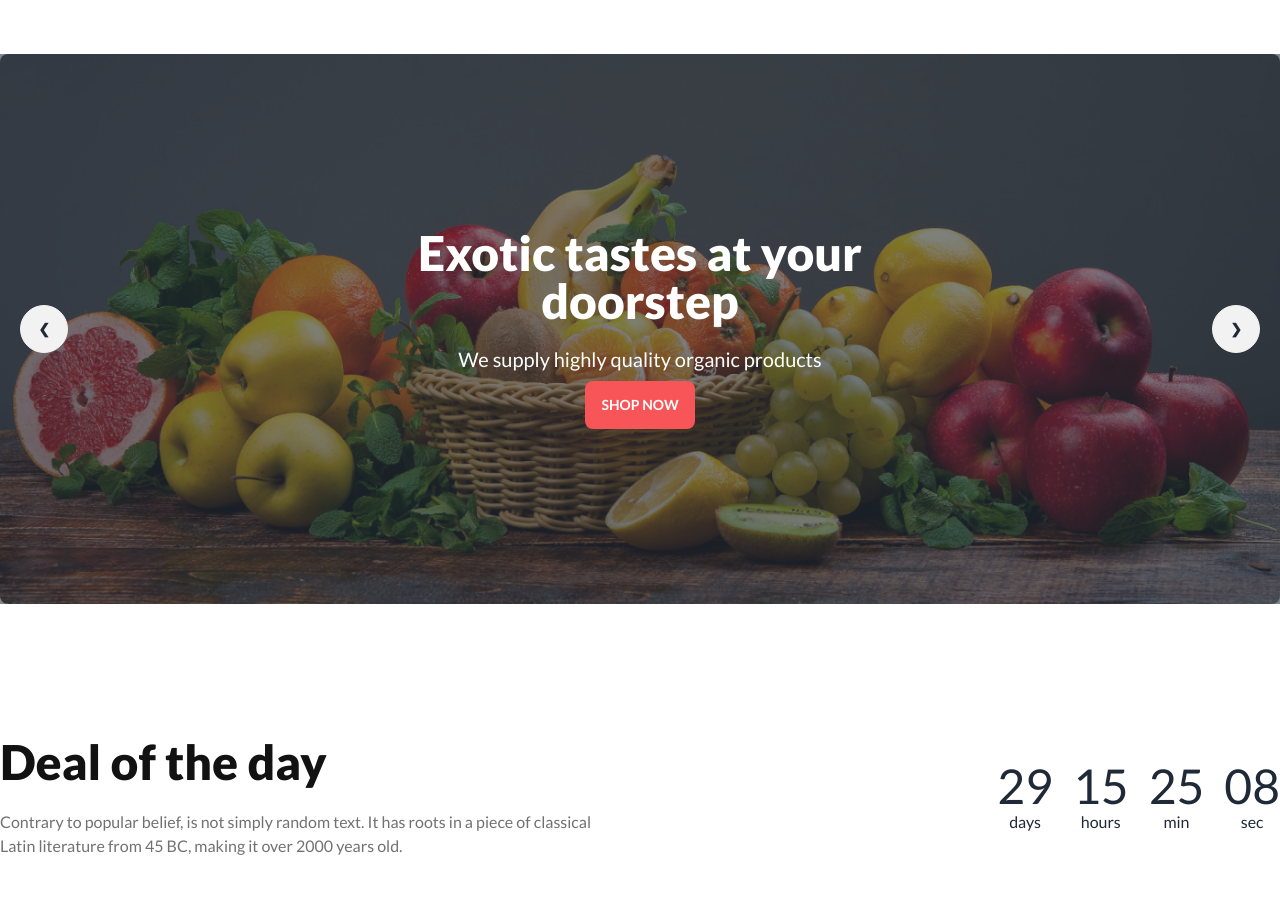
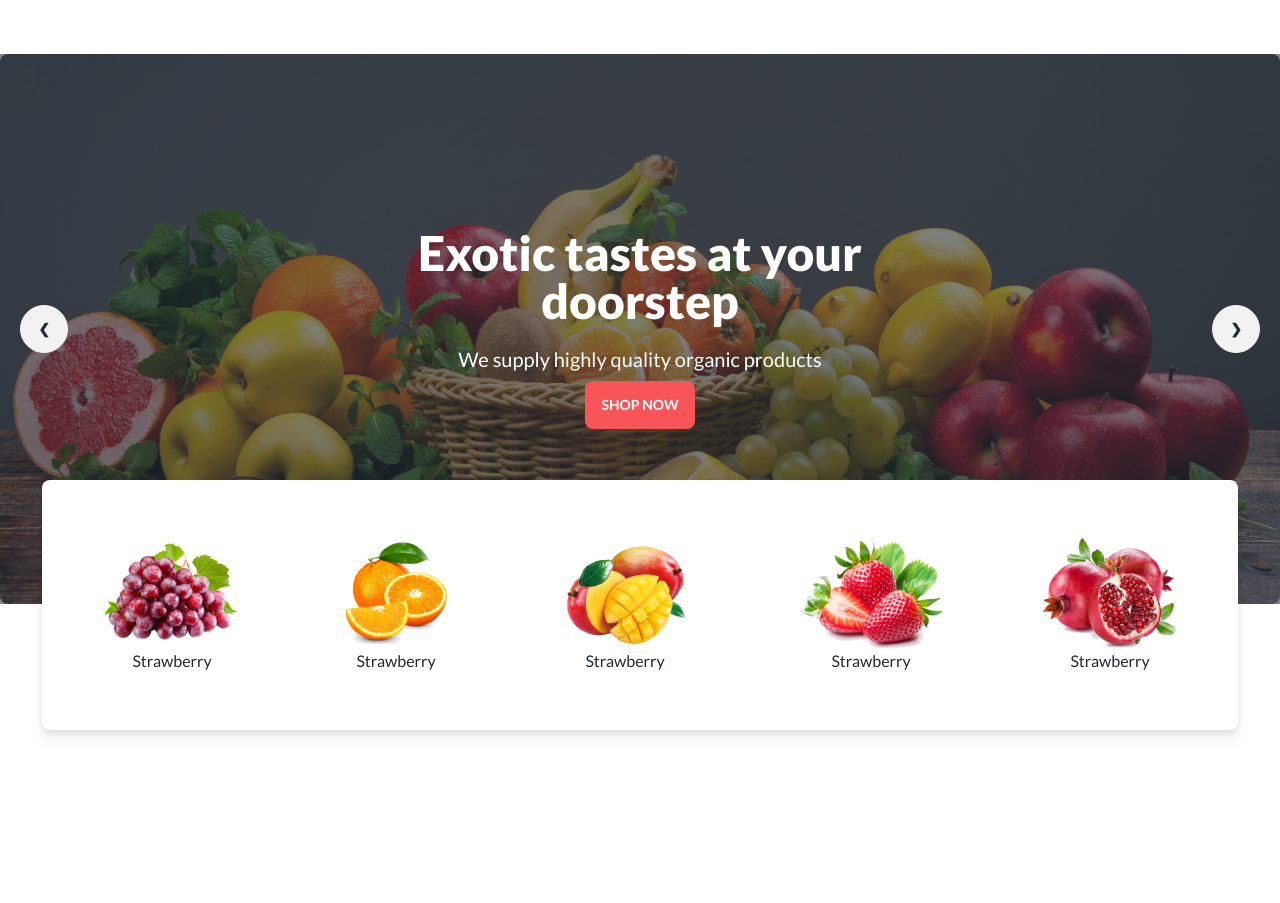
Before and after one commit to tanvirjem2/B8A3-fruit-brust-assignment-b8, a plain HTML site: page index.html in a window 1280 px wide. Shown: the part 150-1053 px from the top of the page. Drawn offline with nearby package versions, Linux system fonts and the light colour scheme; grey boxes are pictures that could not be loaded.

Commit message:
modal section done

```diff
--- a/index.html
+++ b/index.html
@@ -158,6 +158,32 @@
                         <a href="#slide3" class="btn btn-circle">❮</a>
                         <a href="#slide1" class="btn btn-circle">❯</a>
                     </div>
+                </div>
+
+            </div>
+
+            <div
+                class="flex flex-col lg:flex-row items-center justify-center mx-auto gap-12 lg:gap-24 lg:w-[1196px] lg:h-[250px] rounded-lg bg-[#FFF] drop-shadow-lg relative lg:-top-[130px]">
+
+                <div class="text-center">
+                    <img src="./images/fruit1.png" alt="">
+                    <p>Strawberry</p>
+                </div>
+                <div class="text-center">
+                    <img src="./images/fruit2.png" alt="">
+                    <p>Strawberry</p>
+                </div>
+                <div class="text-center">
+                    <img src="./images/fruit3.png" alt="">
+                    <p>Strawberry</p>
+                </div>
+                <div class="text-center">
+                    <img src="./images/fruit4.png" alt="">
+                    <p>Strawberry</p>
+                </div>
+                <div class="text-center">
+                    <img src="./images/fruit5.png" alt="">
+                    <p>Strawberry</p>
                 </div>
 
             </div>
```
